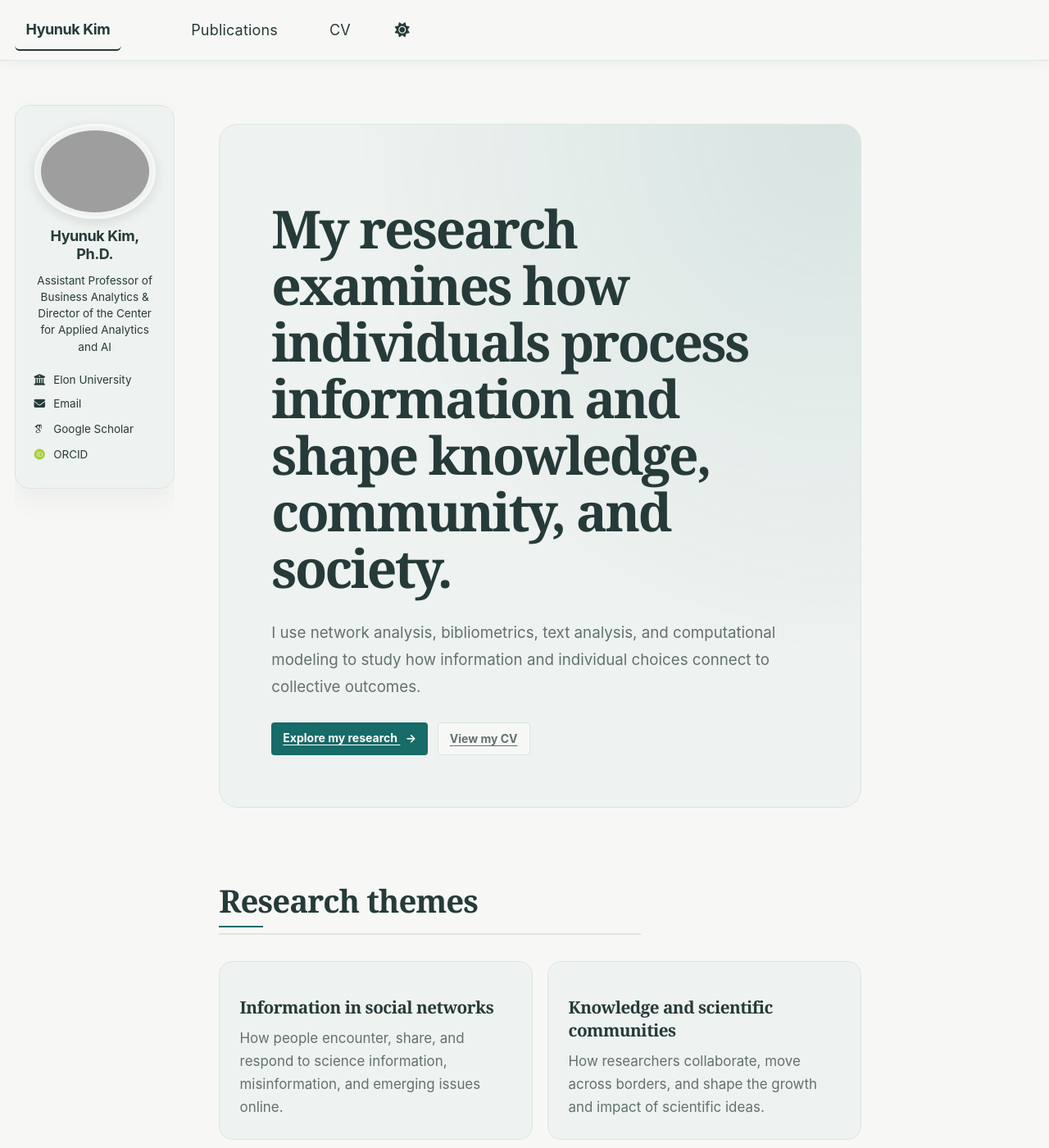
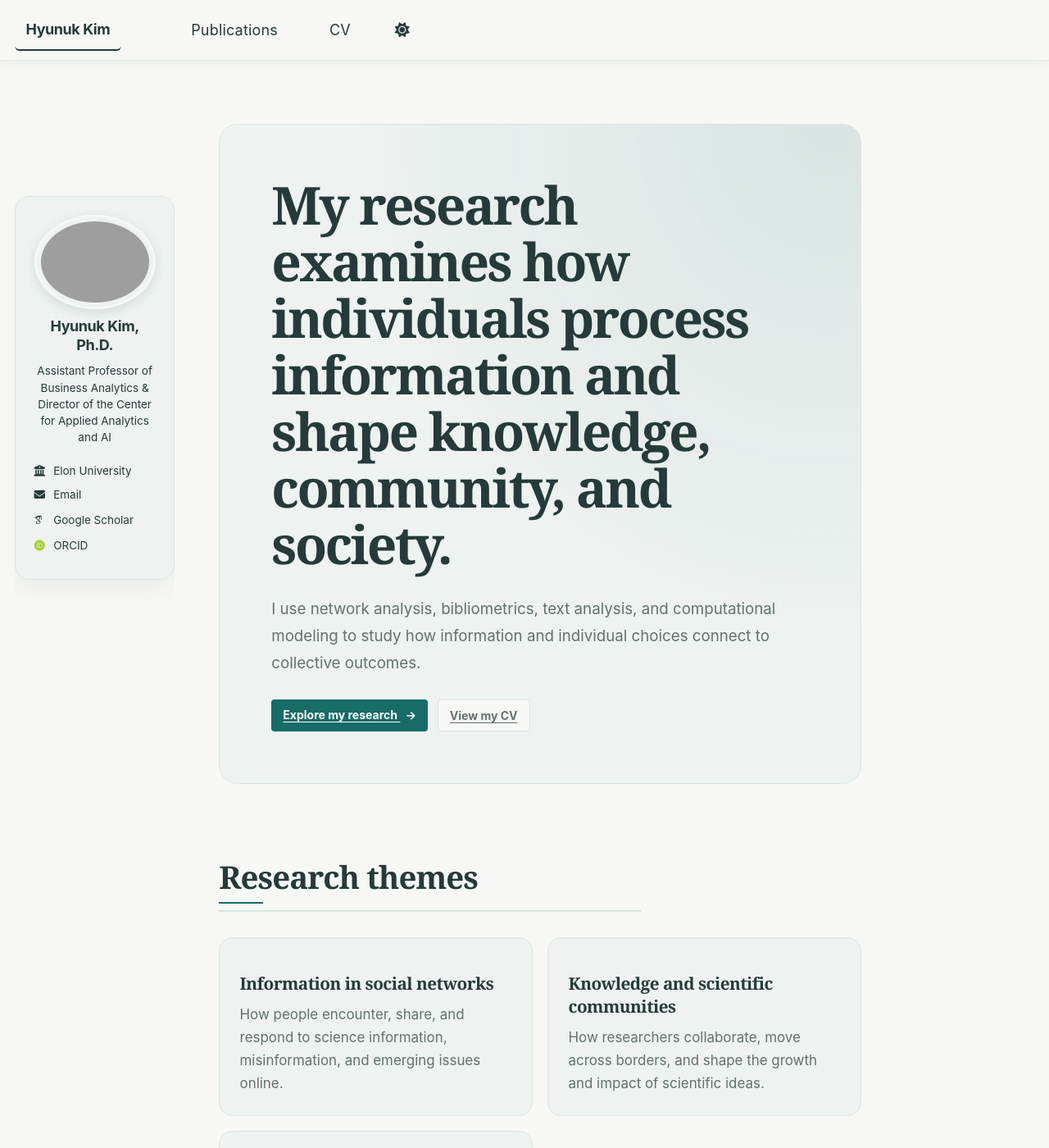
Before and after one commit to hkim07/hkim07.github.io, a Jekyll site: the page built from _pages/about.md, in a window 1280 px wide and 1400 px high. Shown: the whole window at 82% size. Built offline with Jekyll 4.4.1, drawn with Linux system fonts in a browser that asks for light colours; some web fonts are replaced; a script bundle is joined from its source files by our own code; library files that are not in the unit come from our copies.

Commit message:
layout change

```diff
--- a/_pages/about.md
+++ b/_pages/about.md
@@ -8,7 +8,7 @@ redirect_from:
 ---
 
 <section class="home-hero" aria-labelledby="home-hero-title">
-  <h1 id="home-hero-title">My research examines how individuals process information and shape knowledge, community, and society.</h1>
+  <h2 id="home-hero-title" class="home-hero__title">My research examines how individuals process information and shape knowledge, community, and society.</h2>
   <p class="home-hero__lede">I use network analysis, bibliometrics, text analysis, and computational modeling to study how information and individual choices connect to collective outcomes.</p>
   <div class="home-hero__actions">
     <a class="btn home-hero__button" href="/publications/">Explore my research <span aria-hidden="true">&rarr;</span></a>
--- a/_sass/layout/_site-refresh.scss
+++ b/_sass/layout/_site-refresh.scss
@@ -3,6 +3,7 @@
    ========================================================================== */
 
 :root {
+  --main-offset: clamp(2.5rem, 6vw, 5rem);
   --global-base-color: #176b68;
   --global-bg-color: #f7f8f6;
   --global-footer-bg-color: #eef2f0;
@@ -124,8 +125,17 @@ button:focus-visible {
 #main {
   flex: 1 0 auto;
   width: 100%;
-  margin-top: clamp(2.5rem, 6vw, 5rem);
+  margin-top: var(--main-offset);
   margin-bottom: 2rem;
+}
+
+/* The sidebar is fixed, so pin its top to the same offset as the main content */
+@media (min-width: $sidebar-screen-min-width) {
+  .sidebar {
+    top: calc(#{$masthead-height} + var(--main-offset));
+    height: calc(100vh - #{$masthead-height} - var(--main-offset));
+    padding-top: 0;
+  }
 }
 
 .page__title {
@@ -169,9 +179,9 @@ button:focus-visible {
     radial-gradient(ellipse at 95% 0%, var(--home-glow-color), transparent 55%),
     var(--global-footer-bg-color);
 
-  h1 {
+  &__title {
     max-width: 17ch;
-    margin: 0.45em 0;
+    margin: 0 0 0.45em;
     font-size: clamp(2.35rem, 5vw, 4rem);
     line-height: 1.08;
     letter-spacing: -0.04em;
@@ -203,6 +213,17 @@ button:focus-visible {
     &:hover span {
       transform: translateX(3px);
     }
+  }
+}
+
+/* Override the generic .page__content h2 rule and its accent underline */
+.page__content .home-hero__title {
+  margin-top: 0;
+  padding-bottom: 0;
+  border-bottom: 0;
+
+  &::after {
+    content: none;
   }
 }
 
```
